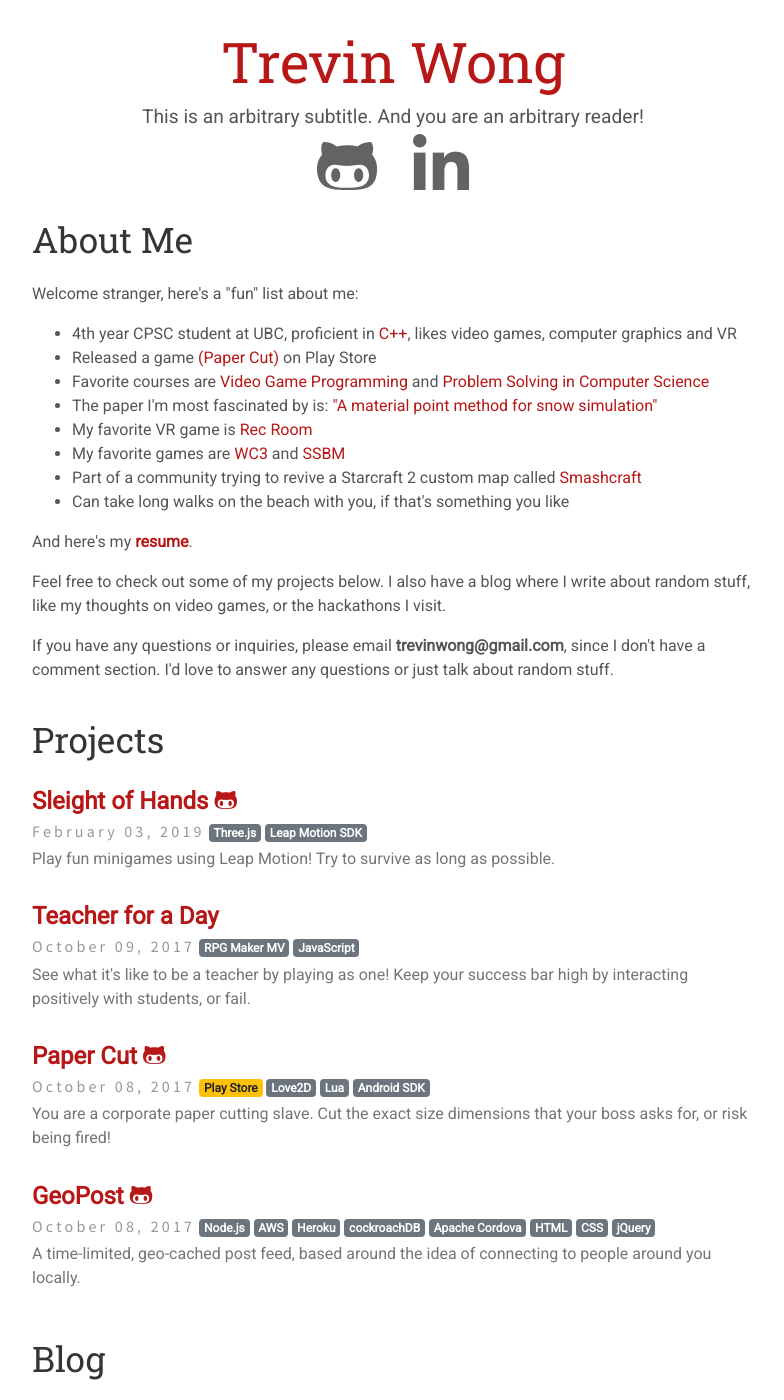
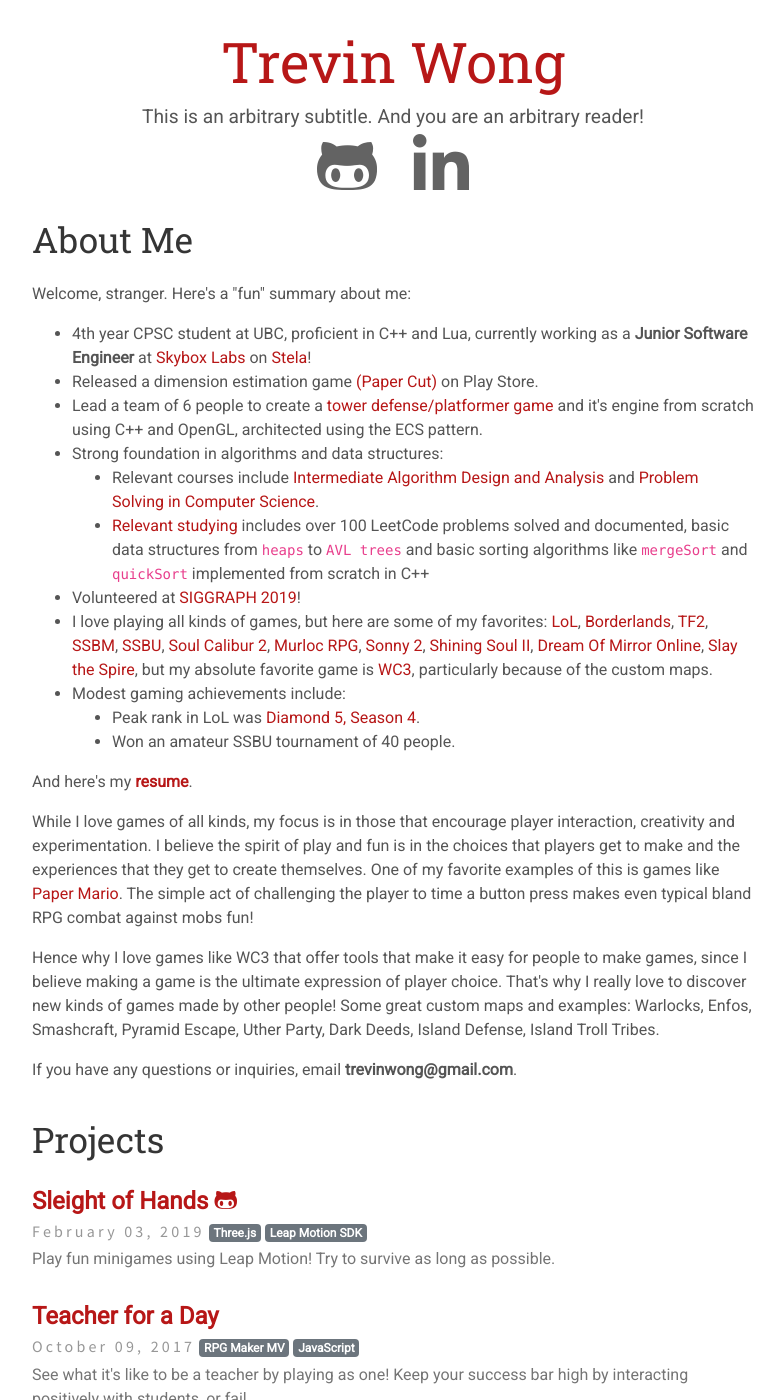
Before and after one commit to terbb/terbb.github.io, a Jekyll site: the page built from index.html, in a window 1280 px wide and 1400 px high. Shown: the whole window, without its empty margins (247-1031 px from the left). Built offline with Jekyll 4.4.1, drawn with Linux system fonts in a browser that asks for light colours; nearby versions of some CDN libraries.

Commit message:
Update intro.

```diff
--- a/_config.yml
+++ b/_config.yml
@@ -27,7 +27,7 @@ defaults:
       layout: "post"
 
 # Ignore files.
-exclude: [.gitignore, Gemfile, Gemfile.lock, README.md, LICENSE.txt, CNAME]
+exclude: [.gitignore, Gemfile, Gemfile.lock, README.md, LICENSE.txt, CNAME, vendor]
 
 # Filter content.
 show_drafts         : null
--- a/index.html
+++ b/index.html
@@ -7,23 +7,36 @@ layout: default
 </div>
 
 <div class="row about">
-	<p>Welcome stranger, here's a "fun" list about me:</p>
+	<p>Welcome, stranger. Here's a "fun" summary about me:</p>
 		<ul>
-			<li>4th year CPSC student at UBC, proficient in <a href="https://github.com/terbb/cpp-practice">C++</a>, likes video games, computer graphics and VR</li>
-			<li>Released a game <a href="https://play.google.com/store/apps/details?id=com.trevinwong.papercut&hl=en">(Paper Cut)</a> on Play Store</li>
-			<li>Favorite courses are <a href="https://www.cs.ubc.ca/~sheffa/games_course/Vjan19/">Video Game Programming</a> and <a href="https://www.ugrad.cs.ubc.ca/~cs490/2018W2/">Problem Solving in Computer Science</a></li>
-			<li>The paper I'm most fascinated by is: <a href="https://www.math.ucla.edu/~jteran/papers/SSCTS13.pdf">"A material point method for snow simulation"</a></li>
-			<li>My favorite VR game is <a href="https://www.youtube.com/watch?v=FoErwaxy3HE">Rec Room</a></li>
-			<li>My favorite games are <a href="https://www.youtube.com/watch?v=1w7wQx5-msg">WC3</a> and <a href="https://www.youtube.com/watch?v=SD0uiIF2shA">SSBM</a></li>
-			<li>Part of a community trying to revive a Starcraft 2 custom map called <a href="https://www.youtube.com/watch?v=CpFuJsG5-F4">Smashcraft</a></li>
-			<li>Can take long walks on the beach with you, if that's something you like</li>
+      <li>4th year CPSC student at UBC, proficient in C++ and Lua, currently working as a <b>Junior Software Engineer</b> at <a href="https://skyboxlabs.com/">Skybox Labs</a> on <a href="https://store.steampowered.com/app/1048600/Stela/">Stela</a>!</li>
+			<li>Released a dimension estimation game <a href="https://play.google.com/store/apps/details?id=com.trevinwong.papercut&hl=en">(Paper Cut)</a> on Play Store.</li>
+      <li>Lead a team of 6 people to create a <a href="https://github.com/terbb/Space-Pearates">tower defense/platformer game</a> and it's engine from scratch using C++ and OpenGL, architected using the ECS pattern.</li>
+      <li>Strong foundation in algorithms and data structures:
+        <ul>
+          <li>Relevant courses include <a href="https://www.students.cs.ubc.ca/~cs-320/2018W2/">Intermediate Algorithm Design and Analysis</a> and <a href="https://www.ugrad.cs.ubc.ca/~cs490/2018W2/">Problem Solving in Computer Science</a>.</li>
+          <li><a href="https://github.com/terbb/cpp-practice">Relevant studying</a> includes over 100 LeetCode problems solved and documented, basic data structures from <code>heaps</code> to <code>AVL trees</code> and basic sorting algorithms like <code>mergeSort</code> and <code>quickSort</code> implemented from scratch in C++</li>
+        </ul>
+      </li>
+      <li>Volunteered at <a href="https://s2019.siggraph.org/">SIGGRAPH 2019</a>!
+        <li>I love playing all kinds of games, but here are some of my favorites: <a href="https://play.na.leagueoflegends.com/en_US">LoL</a>, <a href="https://en.wikipedia.org/wiki/Borderlands_(video_game)">Borderlands</a>, <a href="https://en.wikipedia.org/wiki/Team_Fortress_2">TF2</a>, <a href="https://en.wikipedia.org/wiki/Super_Smash_Bros._Melee">SSBM</a>, <a href="https://en.wikipedia.org/wiki/Super_Smash_Bros._Ultimate">SSBU</a>, <a href="https://en.wikipedia.org/wiki/Soulcalibur_II">Soul
+            Calibur 2</a>, <a href="https://www.newgrounds.com/portal/view/301531">Murloc RPG</a>, <a href="https://sonny.fandom.com/wiki/Sonny_2">Sonny 2</a>, <a href="https://en.wikipedia.org/wiki/Shining_Soul_II">Shining Soul II</a>, <a href="https://store.steampowered.com/app/335820/Dream_Of_Mirror_Online/">Dream Of Mirror Online</a>, <a href="https://en.wikipedia.org/wiki/Slay_the_Spire">Slay the Spire</a>, but my absolute favorite game is <a href="https://en.wikipedia.org/wiki/Warcraft_III:_Reign_of_Chaos">WC3</a>, particularly because of the custom maps.
+      </li>
+      <li>Modest gaming achievements include:
+      <ul>
+        <li>Peak rank in LoL was <a href="https://na.op.gg/summoner/userName=terb">Diamond 5, Season 4</a>.</li>
+        <li>Won an amateur SSBU tournament of 40 people.</li>
+      </ul>
 		</ul>
 
 		<p>And here's my <b><a href="/assets/resume.pdf">resume</a></b>.</p>
 
-		<p>Feel free to check out some of my projects below. I also have a blog where I write about random stuff, like my thoughts on video games, or the hackathons I visit.</p>
+    <p>While I love games of all kinds, my focus is in those that encourage player interaction, creativity and experimentation. I believe the spirit of play and fun is in the choices that players get to make and the experiences that they get to create themselves. One of my favorite examples of this is games like <a href="https://en.wikipedia.org/wiki/Paper_Mario">Paper Mario</a>. The simple act of challenging the player to time a button press makes even typical bland RPG combat against mobs
+    fun!</p>
 
-		<span>If you have any questions or inquiries, please email <b>trevinwong@gmail.com</b>, since I don't have a comment section. I'd love to answer any questions or just talk about random stuff.</span>
+    <p>Hence why I love games like WC3 that offer tools that make it easy for people to make games, since I believe making a game is the ultimate expression of player choice. That's why I really love to discover new kinds of games made by other people! Some great custom maps and examples: Warlocks, Enfos, Smashcraft, Pyramid Escape, Uther Party, Dark Deeds, Island Defense, Island Troll Tribes.</p>
+
+		<span>If you have any questions or inquiries, email <b>trevinwong@gmail.com</b>.</span>
 </div>
 
 
```
